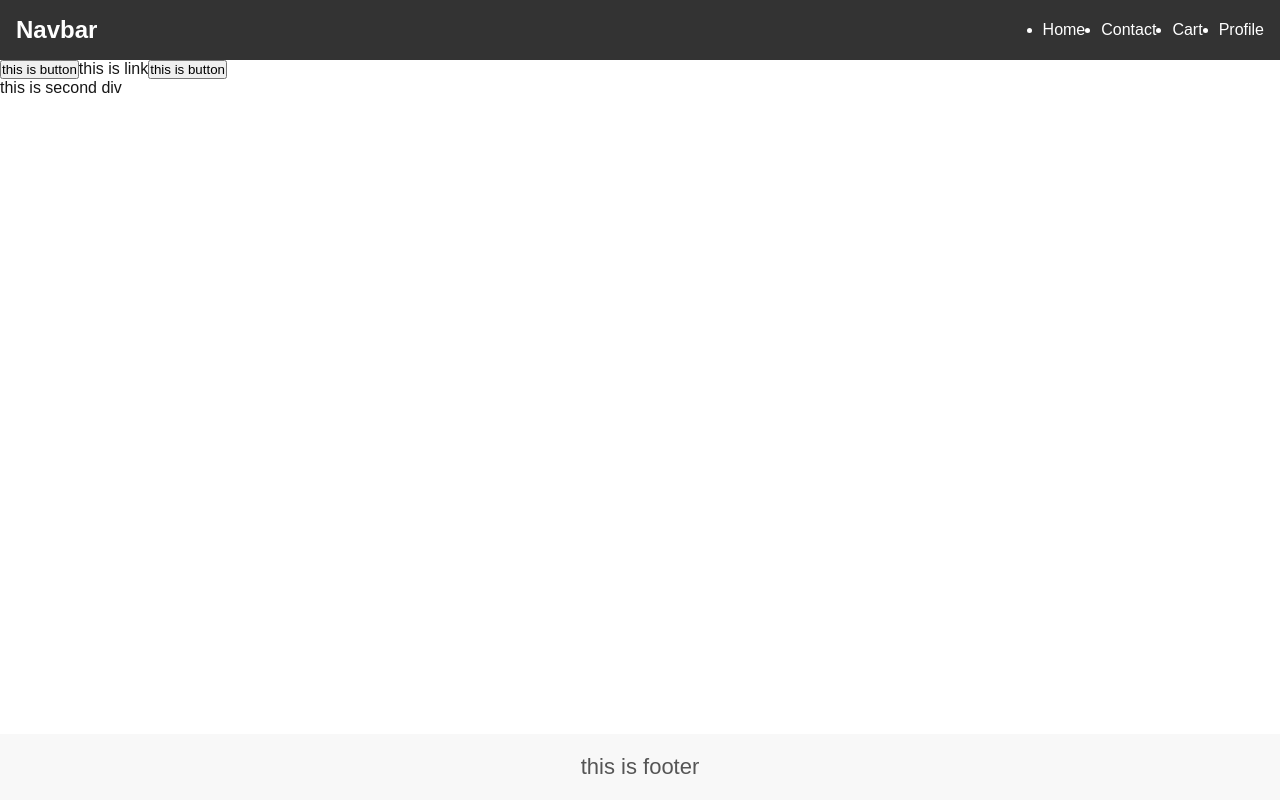
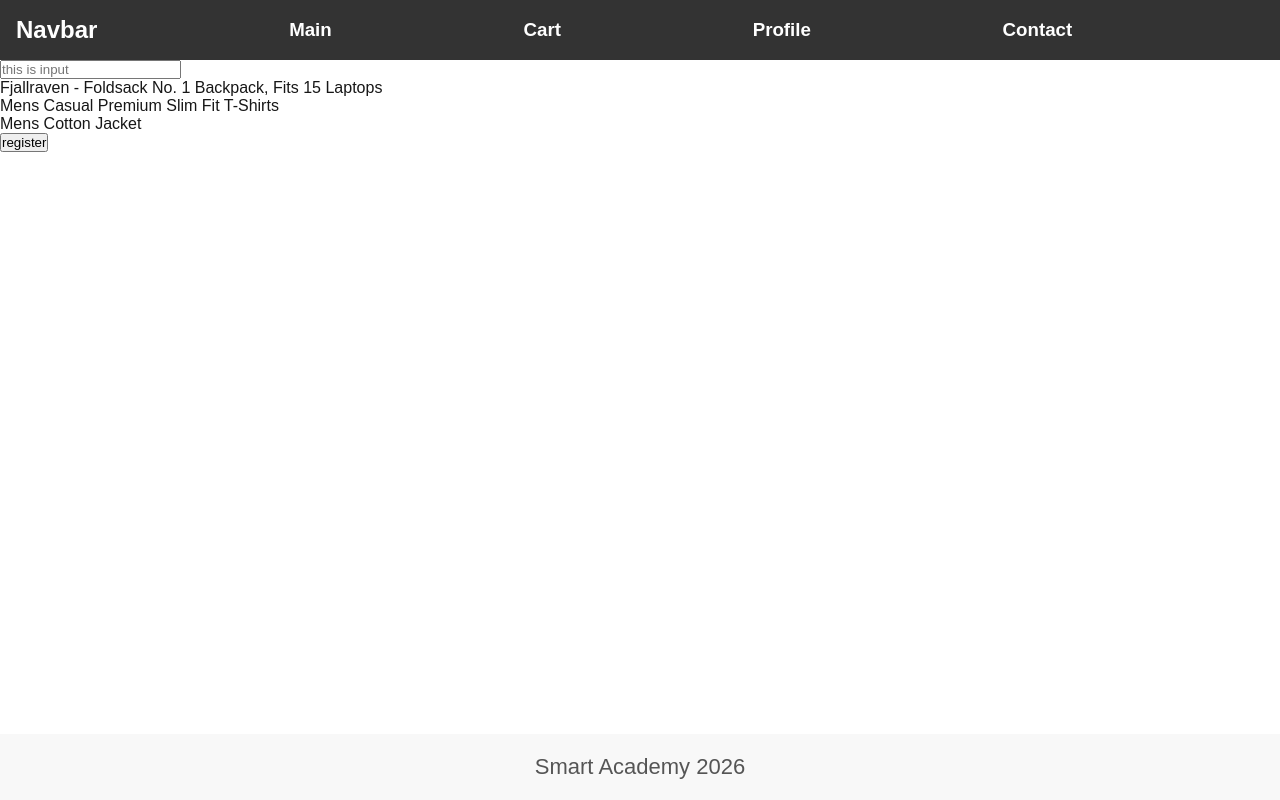
Before and after one commit to LukaBabunadze/smart-academy-project-four, a Next.js app: page / in a window 1280 px wide. Built offline with nearby package versions, Linux system fonts and the light colour scheme.

Commit message:
I've refactored navbar component

```diff
--- a/src/app/layout.js
+++ b/src/app/layout.js
@@ -18,13 +18,18 @@
   description: "Generated by create next app",
 };
 
+const data = {
+  year: new Date().getFullYear(),
+  company: "Smart Academy",
+};
+
 export default function RootLayout({ children }) {
   return (
     <html lang="en" className={`${geistSans.variable} ${geistMono.variable}`}>
       <body>
         <Navbar />
         {children}
-        <Footer />
+        <Footer year={data.year} company={data.company} />
       </body>
     </html>
   );
--- a/src/app/page.js
+++ b/src/app/page.js
@@ -1,14 +1,81 @@
+"use client";
+
+const products = [
+  {
+    id: 1,
+    title: "Fjallraven - Foldsack No. 1 Backpack, Fits 15 Laptops",
+    price: 109.95,
+    description:
+      "Your perfect pack for everyday use and walks in the forest. Stash your laptop (up to 15 inches) in the padded sleeve, your everyday",
+    category: "men's clothing",
+    image: `https://fakestoreapi.com/img/81fPKd-2AYL._AC_SL1500_t.png&quot;`,
+    rating: {
+      rate: 3.9,
+      count: 120,
+    },
+  },
+
+  {
+    id: 2,
+    title: "Mens Casual Premium Slim Fit T-Shirts ",
+    price: 22.3,
+    description:
+      "Slim-fitting style, contrast raglan long sleeve, three-button henley placket, light weight & soft fabric for breathable and comfortable wearing. And Solid stitched shirts with round neck made for durability and a great fit for casual fashion wear and diehard baseball fans. The Henley style round neckline includes a three-button placket.",
+    category: "men's clothing",
+    image: `https://fakestoreapi.com/img/71-3HjGNDUL._AC_SY879._SX._UX._SY._UY_t.png&quot;`,
+    rating: {
+      rate: 4.1,
+      count: 259,
+    },
+  },
+
+  {
+    id: 3,
+    title: "Mens Cotton Jacket",
+    price: 55.99,
+    description:
+      "great outerwear jackets for Spring/Autumn/Winter, suitable for many occasions, such as working, hiking, camping, mountain/rock climbing, cycling, traveling or other outdoors. Good gift choice for you or your family member. A warm hearted love to Father, husband or son in this thanksgiving or Christmas Day.",
+    category: "men's clothing",
+    image: `https://fakestoreapi.com/img/71li-ujtlUL._AC_UX679_t.png&quot;`,
+    rating: {
+      rate: 4.7,
+      count: 500,
+    },
+  },
+];
+
 export default function Home() {
+  const handleClick = (event) => {
+    console.log("Clicked", event);
+  };
+
+  const handleBlur = () => {
+    console.log("Blurred");
+  };
+
+  const handleFocus = () => {
+    console.log("Focused");
+  };
+
+  const handleInputChange = (event) => {
+    console.log(event.target.value);
+  };
+
   return (
     <>
       <div>
-        <button>this is button</button>
-        <a>
-          this is link
-          <button>this is button</button>
-        </a>
+        <input
+          placeholder="this is input"
+          onBlur={handleBlur}
+          onFocus={handleFocus}
+          onChange={handleInputChange}
+        />
+        {products.map((item) => (
+          <div>{item.title}</div>
+        ))}
+        <button onClick={handleClick}>register</button>
+        {/* <button onClick={(event) => handleClick(event)}>login</button> */}
       </div>
-      <div>this is second div</div>
     </>
   );
 }
--- a/src/components/footer/Footer.jsx
+++ b/src/components/footer/Footer.jsx
@@ -1,6 +1,11 @@
 import styles from "./Footer.module.css";
-const Footer = () => {
-  return <footer className={styles.footer}>this is footer</footer>;
+
+const Footer = ({ company, year }) => {
+  return (
+    <footer className={styles.footer}>
+      {company} {year}
+    </footer>
+  );
 };
 
 export default Footer;
--- a/src/components/navbar/Navbar.jsx
+++ b/src/components/navbar/Navbar.jsx
@@ -1,30 +1,27 @@
+import Link from "next/link";
 import styles from "./Navbar.module.css";
+
+const NAV_LIST = [
+  { id: 1, title: "Main", url: "/" },
+  { id: 2, title: "Cart", url: "/cart" },
+  { id: 3, title: "Profile", url: "/profile" },
+  { id: 4, title: "Contact", url: "/contact" },
+];
+
 const Navbar = () => {
   return (
     <nav className={styles.navbar}>
       <h1>Navbar</h1>
-      <ul className={styles.listWrapper}>
-        <li>Home</li>
-        <li>Contact</li>
-        <li>Cart</li>
-        <li>Profile</li>
-      </ul>
+      {NAV_LIST.map((item) => (
+        <div key={item.id}>
+          <Link href={item.url}>
+            <h3>{item.title}</h3>
+          </Link>
+        </div>
+      ))}
+      <div className={styles.listWrapper}></div>
     </nav>
   );
 };
 
 export default Navbar;
-
-// export default function Navbar () {
-//   return (
-//     <nav>
-//       <h1>Navbar</h1>
-//       <ul>
-//         <li>Home</li>
-//         <li>Contact</li>
-//         <li>Cart</li>
-//         <li>Profile</li>
-//       </ul>
-//     </nav>
-//   );
-// };
```
Also changed, not shown: src/app/page.module.css (deleted, +0 -142 lines).
